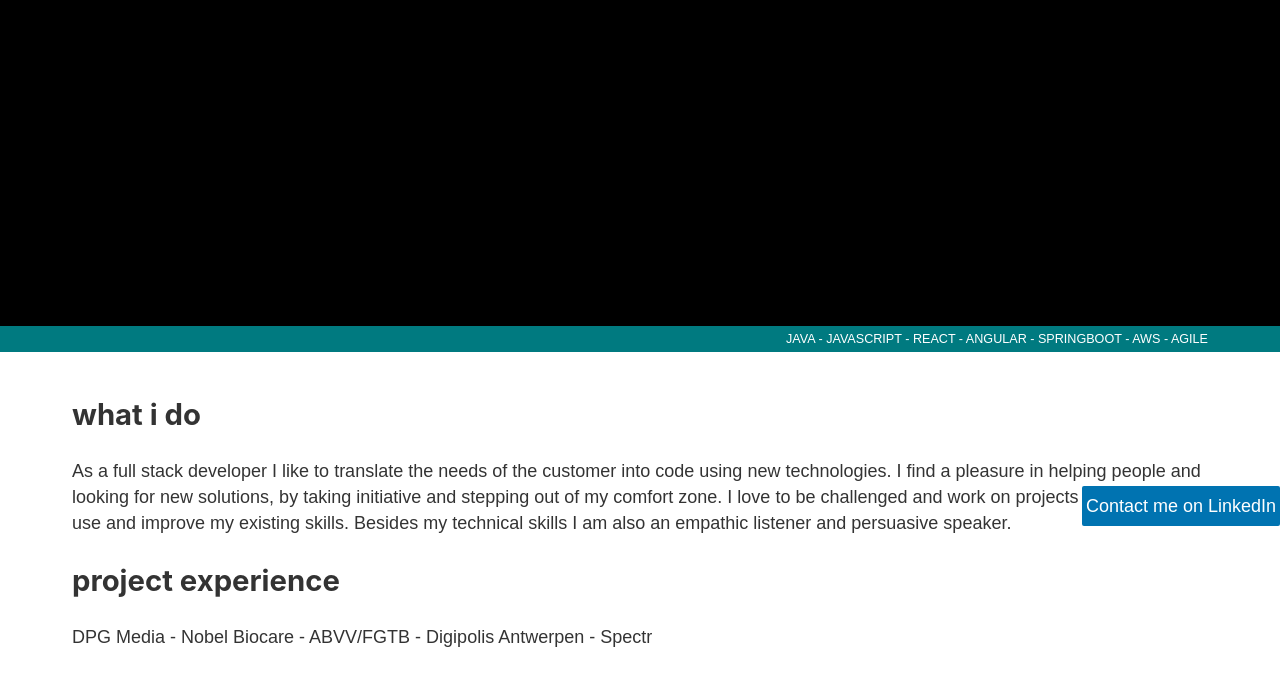
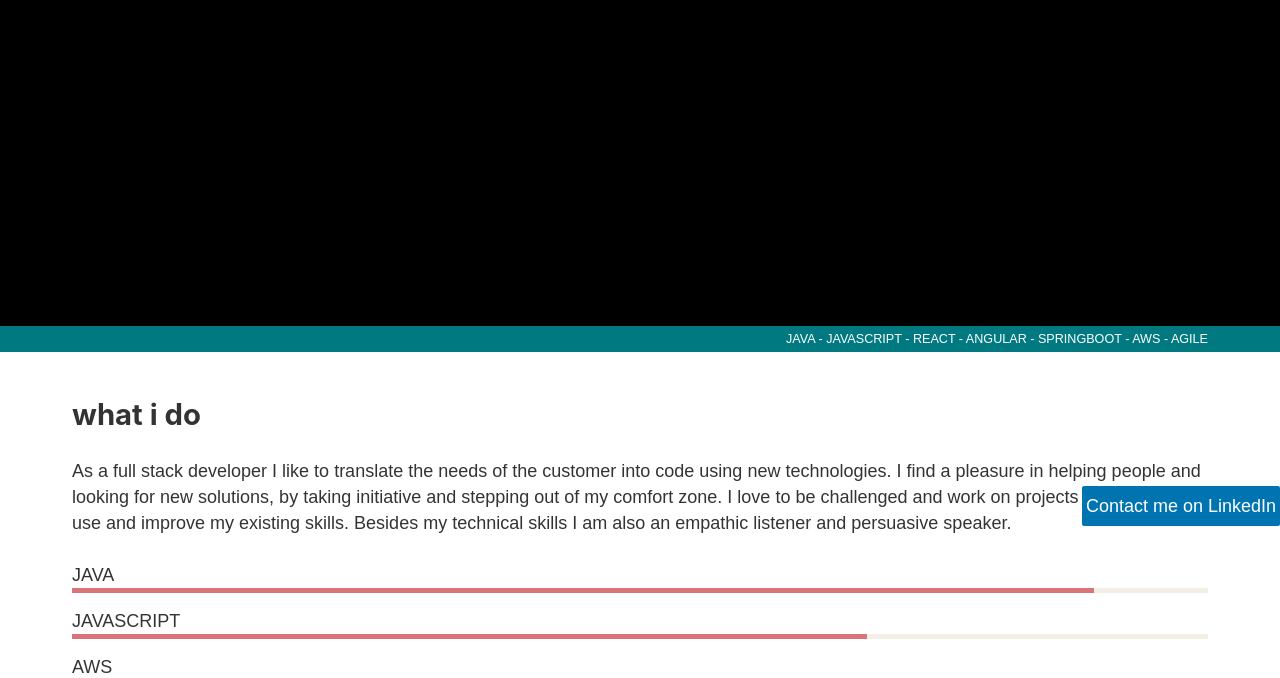
Before and after one commit to mateiclaudiu/mateibe, a Gatsby site: page / in a window 1280 px wide. Shown: the part 274-952 px from the top of the page. Built offline with nearby package versions, Linux system fonts and the light colour scheme; Gatsby itself is replaced by a stand-in of ours.

Commit message:
remove Skillbars and implement own Skillbars

```diff
--- a/package.json
+++ b/package.json
@@ -21,7 +21,6 @@
     "react": "^16.12.0",
     "react-dom": "^16.12.0",
     "react-helmet": "^5.2.1",
-    "react-skillbars": "^1.5.1",
     "styled-components": "^5.0.0",
     "typewriter-effect": "^2.12.2"
   },
--- a/src/components/layout.css
+++ b/src/components/layout.css
@@ -620,3 +620,34 @@ pre tt:after {
     font-size: 100%;
   }
 }
+
+
+.meter {
+  height: 5px;
+  position: relative;
+  background: #f3efe6;
+  overflow: hidden;
+}
+
+.meter span {
+  display: block;
+  height: 100%;
+}
+
+.progress {
+  background-color: #d97578;
+  -webkit-animation: progressBar 3s ease-in-out;
+  -webkit-animation-fill-mode:both;
+  -moz-animation: progressBar 3s ease-in-out;
+  -moz-animation-fill-mode:both;
+}
+
+@-webkit-keyframes progressBar {
+  0% { width: 0; }
+  100% { width: 100%; }
+}
+
+@-moz-keyframes progressBar {
+  0% { width: 0; }
+  100% { width: 100%; }
+}
--- a/src/pages/index.js
+++ b/src/pages/index.js
@@ -5,15 +5,8 @@ import styled from "styled-components"
 import Layout from "../components/layout"
 import Image from "../components/image"
 import SEO from "../components/seo"
-
 import Typewriter from "typewriter-effect"
-
 import { LandingStyles } from "../components/styles"
-const skillsmodule = typeof window !== `undefined` ? require("react-skillbars") : null
-
-
-//import SkillBar from "react-skillbars"
-
 
 const Container = styled.div`
   margin: 3rem auto;
@@ -69,7 +62,7 @@ const LinkedInContact = () => (
     fontFamily: `'Muli', sans-serif`,
     position: "fixed",
     bottom: 0,
-    right: 0
+    right: 0,
   }}>
     <a style={{ textDecoration: "none", color: "white" }} href="https://www.linkedin.com/in/claudiumatei/" target="_blank">Contact me on LinkedIn</a>
   </div>
@@ -100,11 +93,11 @@ const Iam = () => (
   <div style={{
     fontSize: `5rem`,
     marginTop: `7rem`,
+    display: `flex`,
 
   }}>
-    <p style={{ float: `left` }}>I AM&nbsp;</p>
+    <div>I AM&nbsp;</div>
     <Typewriter
-      style={{ float: `left` }}
       options={{
         strings: ["JAVA DEVELOPER", "JS DEVELOPER", "PIANIST"],
         autoStart: true,
@@ -121,6 +114,15 @@ const IntroBlock = (children) => (
       <h1 style={{ color: "#d87679", fontFamily: `'Poppins', sans-serif` }}>i am claudiu matei</h1>
       <Iam/>
     </TextContainer>
+  </div>
+)
+
+const SkillBar = ({name, procent}) => (
+  <div style={{marginTop:"15px"}}>
+    {name}
+    <div className="meter">
+      <span style={{ width: procent+"%" }}><span className="progress"></span></span>
+    </div>
   </div>
 )
 
@@ -144,7 +146,10 @@ const IndexPage = () => (
         looking for new solutions, by taking initiative and stepping out of my comfort zone. I love to be challenged and work on projects where I can use and
         improve my existing skills.
         Besides my technical skills I am also an empathic listener and persuasive speaker. </p>
-      <skillsmodule skills={skills} colors={colors} animationDelay={15}/>
+      <SkillBar name={"JAVA"} procent={"90"}></SkillBar>
+      <SkillBar name={"JAVASCRIPT"} procent={"70"}></SkillBar>
+      <SkillBar name={"AWS"} procent={"80"}></SkillBar>
+      <SkillBar name={"AGILE"} procent={"85"}></SkillBar>
       <h2>project experience</h2>
       <div>
         DPG Media - Nobel Biocare - ABVV/FGTB - Digipolis Antwerpen - Spectr
```
